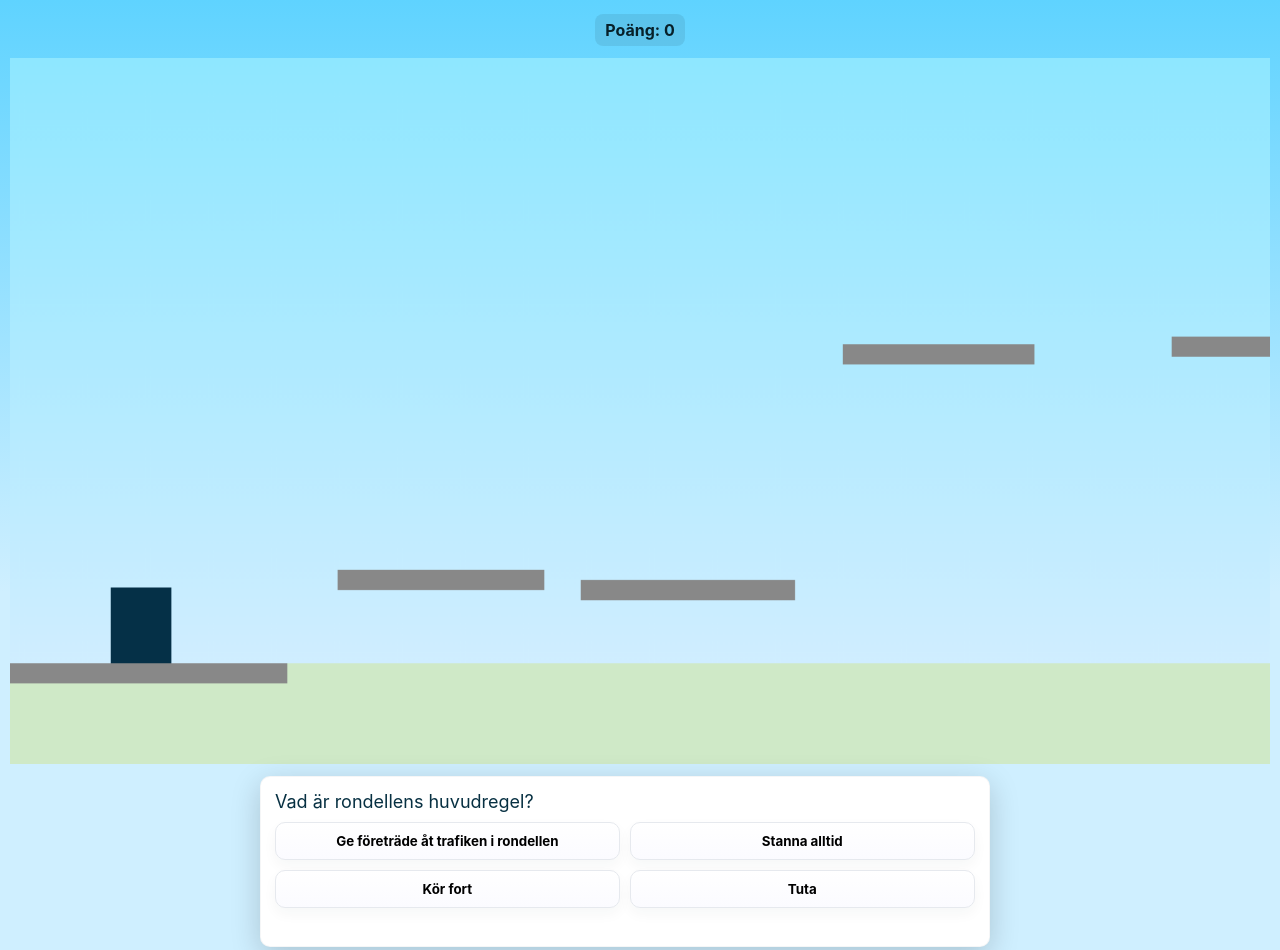
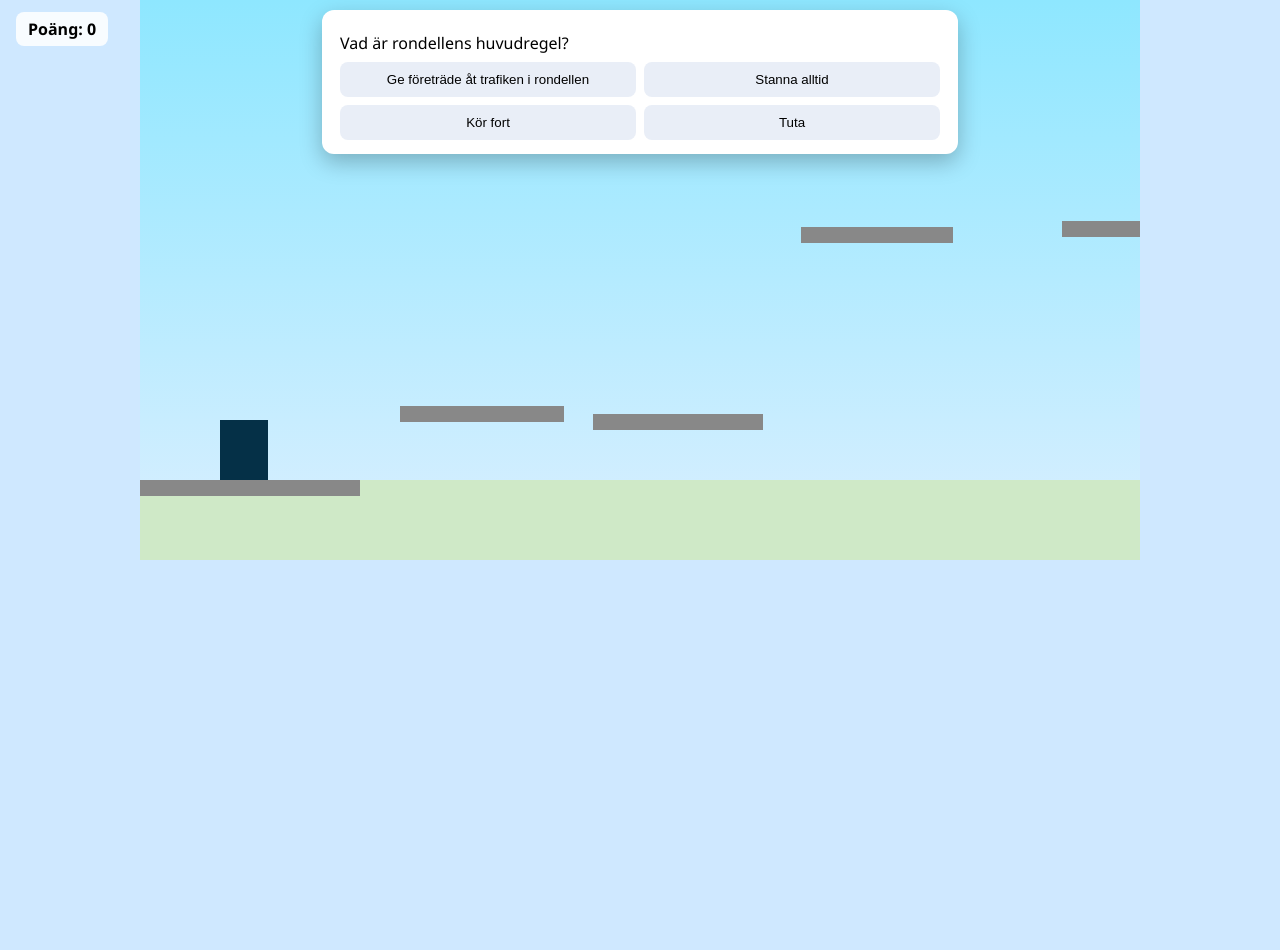
Before and after one commit to u3512858328-sudo/Hoppa-landa-svara-fr-gor, a plain HTML site: page index.html in a window 1280 px wide. Shown: the top 950 px of the page. After the commit the page ends 800 px from the top, so only its background shows below. Drawn offline with Linux system fonts and the light colour scheme.

Commit message:
Update style.css

```diff
--- a/style.css
+++ b/style.css
@@ -1,74 +1,106 @@
-:root{
-  --bg1:#5fd3ff;
-  --bg2:#a7f0c6;
-  --accent:#ff6b6b;
-  --accent2:#6bff9e;
-  --panel:#ffffffee;
-  --shadow: rgba(3,22,34,0.12);
-  --ui-w:1000px;
+body {
+  margin: 0;
+  background: #cfe8ff;
+  overflow: hidden;
+  font-family: "Segoe UI", sans-serif;
 }
 
-*{box-sizing:border-box;margin:0;padding:0;font-family:Inter, "Segoe UI", Roboto, Arial, sans-serif}
-
-body{
-  background: linear-gradient(180deg,var(--bg1),#cfefff 60%);
-  min-height:100vh;
-  color:#072029;
-  display:flex;
-  flex-direction:column;
-  align-items:center;
-  gap:12px;
-  padding:14px 10px 40px;
+#gameCanvas {
+  display: block;
+  margin: 0 auto;
+  background: linear-gradient(#8ee7ff, #dbefff);
 }
 
-/* Header / UI */
-#ui{width:var(--ui-w); max-width:96%;}
-h1{font-size:20px;text-align:left;margin-bottom:6px;color:#053047}
-#meta{display:flex;justify-content:space-between;align-items:center;gap:12px}
-#score{background:rgba(0,0,0,0.08);padding:6px 10px;border-radius:8px;font-weight:700}
-#controls{font-size:13px;color:#033849}
+#startOverlay {
+  position: fixed;
+  inset: 0;
+  display: flex;
+  flex-direction: column;
+  align-items: center;
+  justify-content: center;
+  background: rgba(0, 0, 0, 0.65);
+  color: white;
+  text-align: center;
+  z-index: 100;
+}
 
-/* Game area */
-#gameWrap{width:var(--ui-w);max-width:96%;border-radius:12px;overflow:hidden;box-shadow:0 8px 30px var(--shadow)}
-canvas{display:block;background: linear-gradient(#87CEEB, #e6fff2);width:100%;height:auto;}
+#startBtn {
+  background: #6bff9e;
+  border: none;
+  padding: 14px 32px;
+  font-size: 18px;
+  border-radius: 12px;
+  cursor: pointer;
+  transition: background 0.25s;
+}
+#startBtn:hover {
+  background: #50e67c;
+}
 
-/* Start-overlay */
-.overlay{position:fixed;left:0;top:0;right:0;bottom:0;display:flex;align-items:center;justify-content:center;z-index:40}
-.startBox{background:var(--panel);padding:22px;border-radius:12px;box-shadow:0 10px 40px var(--shadow);width:420px;text-align:center}
-.big{background:linear-gradient(90deg,#3b82f6,#06b6d4);color:white;padding:10px 18px;border-radius:10px;border:none;font-size:18px;cursor:pointer;box-shadow:0 6px 18px rgba(0,0,0,0.12)}
-.big:active{transform:translateY(1px)}
-.muted{font-size:13px;color:#055160;margin-top:8px}
+#score {
+  position: fixed;
+  top: 12px;
+  left: 16px;
+  background: rgba(255, 255, 255, 0.85);
+  padding: 6px 12px;
+  border-radius: 8px;
+  font-weight: bold;
+  z-index: 10;
+}
 
-/* Frågeruta modal — placerad högst upp */
-.modal{
-  position:fixed;
-  left:0;
-  top:0;
-  right:0;
-  display:flex;
-  align-items:flex-start; /* högst upp */
-  justify-content:center;
-  background:rgba(0,0,0,0.18);
-  z-index:60;
-  padding-top:18px;
-  pointer-events:auto;
+.hidden {
+  display: none;
 }
-.modal.hidden{display:none}
-.modalBox{
-  background:white;padding:14px;border-radius:10px;width:760px;max-width:96%;box-shadow:0 8px 30px rgba(0,0,0,0.18);
-  border: 1px solid rgba(2,40,60,0.04);
+
+#questionModal {
+  position: fixed;
+  top: 10px;
+  left: 50%;
+  transform: translateX(-50%);
+  background: white;
+  border-radius: 12px;
+  box-shadow: 0 8px 22px rgba(0, 0, 0, 0.25);
+  padding: 14px 18px;
+  width: 600px;
+  max-width: 94%;
+  z-index: 200;
 }
-#qText{font-size:18px;margin-bottom:10px;color:#073042}
-#qAnswers{display:grid;grid-template-columns:1fr 1fr;gap:10px}
-.answerBtn{padding:10px;border-radius:10px;border:1px solid #e6e9ee;background:linear-gradient(180deg,#fff,#fbfbff);cursor:pointer;font-weight:700;box-shadow:0 6px 14px rgba(2,40,60,0.04)}
-.answerBtn:hover{transform:translateY(-3px);box-shadow:0 12px 26px rgba(2,40,60,0.06)}
-.answerBtn.disabled{opacity:0.45;cursor:not-allowed;transform:none;box-shadow:none}
-#qFeedback{margin-top:8px;font-weight:700;padding:8px;border-radius:8px}
 
-/* small screens */
-@media (max-width:700px){
-  .startBox{width:320px}
-  .modalBox{width:92%}
-  #qAnswers{grid-template-columns:1fr}
-  :root{--ui-w:96%;}
+.modalBox p {
+  margin: 8px 0;
 }
+
+#qAnswers {
+  display: flex;
+  flex-wrap: wrap;
+  gap: 8px;
+  margin-top: 8px;
+}
+
+.answerBtn {
+  flex: 1 1 calc(50% - 8px);
+  padding: 10px;
+  background: #e9eef7;
+  border: none;
+  border-radius: 8px;
+  cursor: pointer;
+  font-weight: 500;
+  transition: background 0.25s;
+}
+
+.answerBtn:hover:not(.disabled) {
+  background: #d2e2fa;
+}
+
+.answerBtn.disabled {
+  opacity: 0.6;
+  pointer-events: none;
+}
+
+#qFeedback {
+  text-align: center;
+  margin-top: 10px;
+  font-weight: 500;
+  border-radius: 8px;
+  padding: 6px;
+}
```
